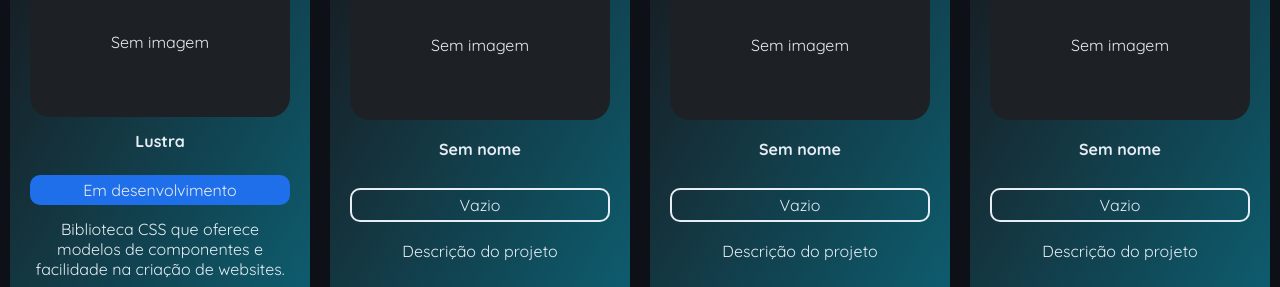
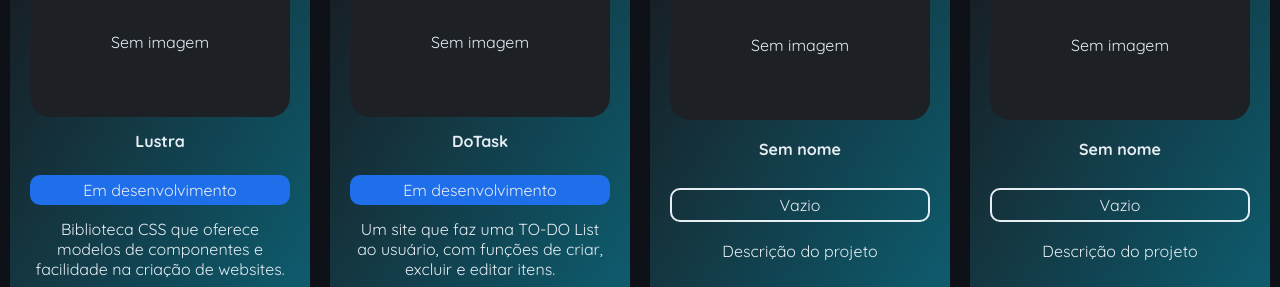
Before and after one commit to LostKoe/Lost-Multiverse, a plain HTML site: page index.html in a window 1280 px wide. Shown: the part 1797-2084 px from the top of the page. Drawn offline with nearby package versions, Linux system fonts and the light colour scheme.

Commit message:
Adição de projeto em desenvolvimento

```diff
--- a/index.html
+++ b/index.html
@@ -169,16 +169,16 @@
             <div class="project-img">
               <p>Sem imagem</p>
             </div>
-            <h4>Sem nome</h4>
-            <p class="project-status blank">Vazio</p>
-            <p>Descrição do projeto</p>
+            <h4>DoTask</h4>
+            <p class="project-status working">Em desenvolvimento</p>
+            <p>Um site que faz uma TO-DO List ao usuário, com funções de criar, excluir e editar itens.</p>
             <div class="project-used">
               <i class="fa-brands fa-html5"></i>
               <i class="fa-brands fa-css3-alt"></i>
               <i class="fa-brands fa-js"></i>
             </div>
-            <a href="#">
-              <button type="button" disabled="disabled" class="project-btns">
+            <a href="https://github.com/LostKoe/DoTask">
+              <button type="button" class="project-btns">
                 <i class="fa-brands fa-github"></i>
               </button>
             </a>
@@ -297,8 +297,15 @@
     </main>
 
     <footer data-aos="fade-up">
-      <p>Portfólio LostKoe &copy; | Feito por <a href="https://github.com/LostKoe" target="_blank">LostKoe</a></p>
-      <p><a href="https://github.com/LostKoe/Portfolio-LostKoe">Ver repositório</a></p>
+      <p>
+        Portfólio LostKoe &copy; | Feito por
+        <a href="https://github.com/LostKoe" target="_blank">LostKoe</a>
+      </p>
+      <p>
+        <a href="https://github.com/LostKoe/Portfolio-LostKoe"
+          >Ver repositório</a
+        >
+      </p>
       <p>Ícones usados do <a href="https://fontawesome.com">Font Awesome</a></p>
     </footer>
 
```
